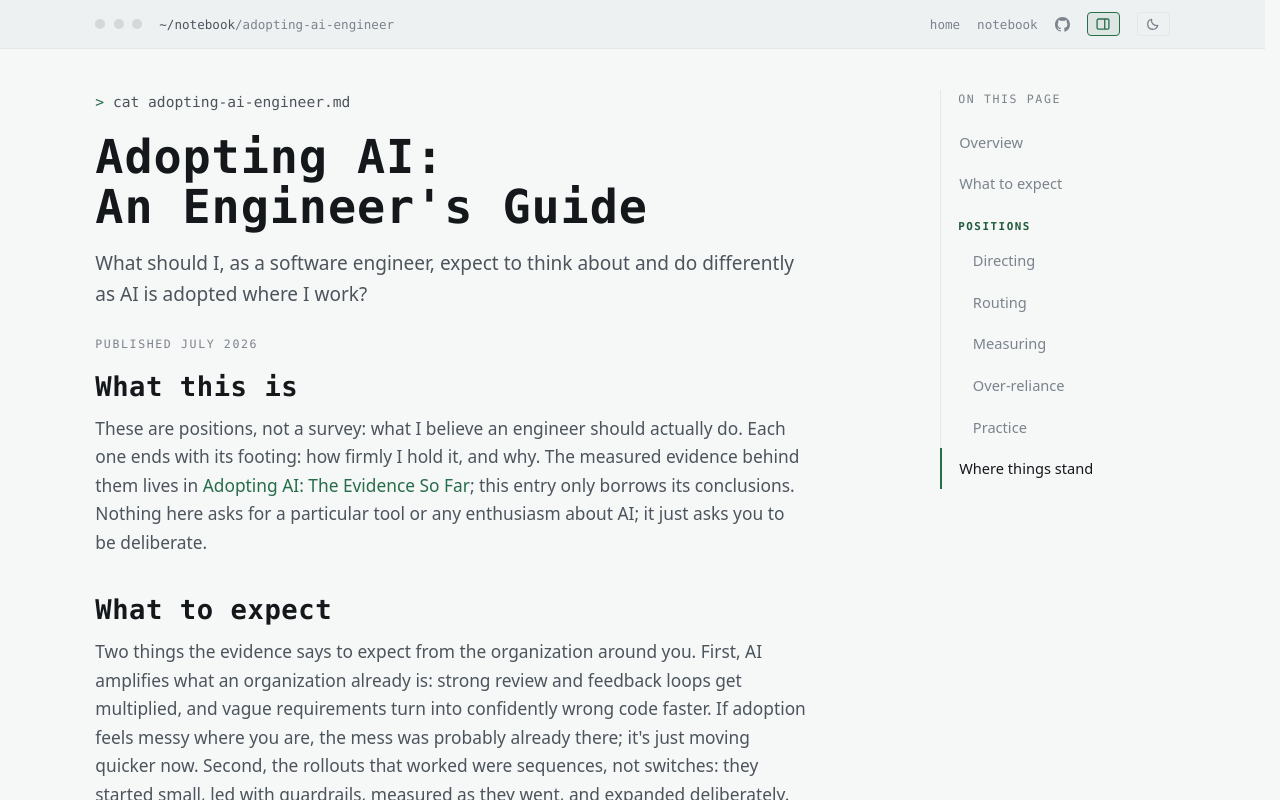
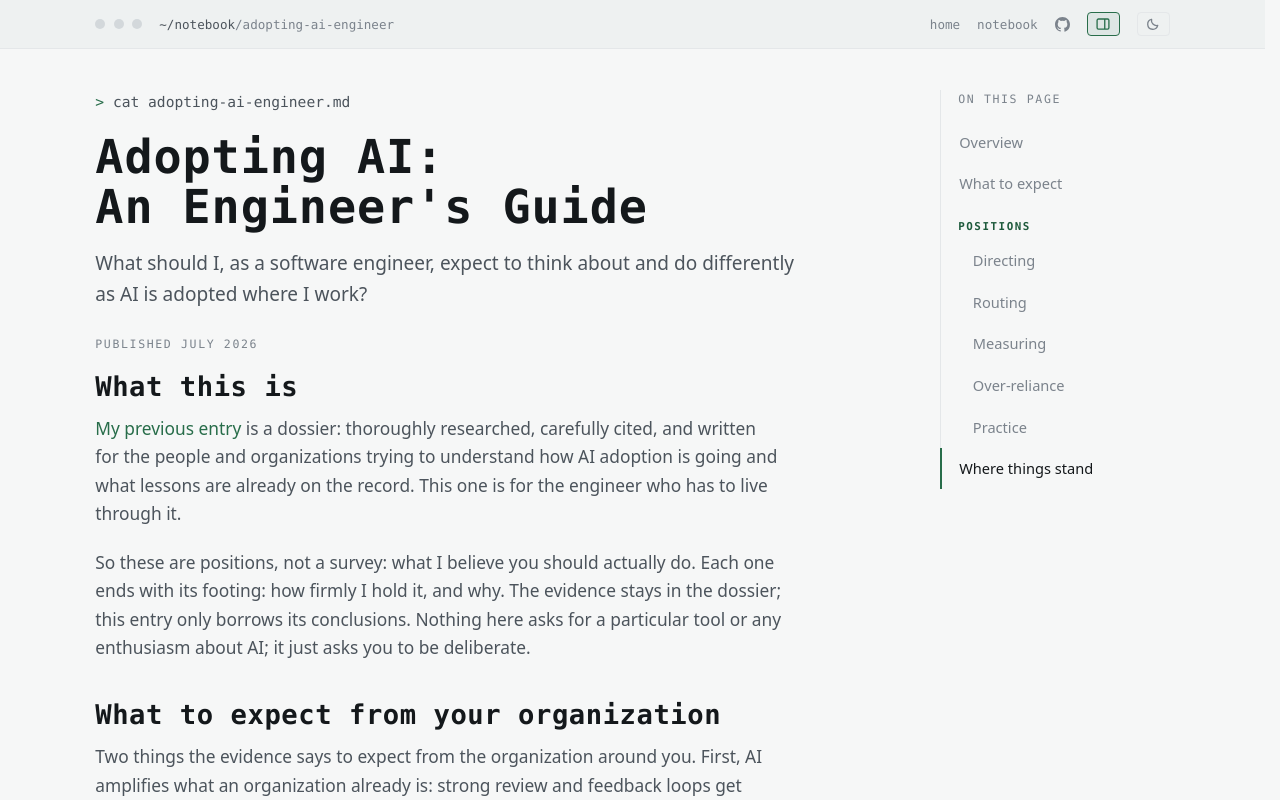
Before and after one commit to niftymonkey/niftymonkey.dev, a Next.js app: page /notebook/adopting-ai-engineer in a window 1280 px wide. Shown: the top 800 px of the page. Built offline with nearby package versions, Linux system fonts and the light colour scheme.

Commit message:
feat: open the guide with the dossier handoff and clarify the expectations header

```diff
--- a/content/notebook/adopting-ai-engineer/entry.mdx
+++ b/content/notebook/adopting-ai-engineer/entry.mdx
@@ -9,11 +9,13 @@ import { Masthead, Position, Footing, Mode } from '@/components/notebook/entry-k
 
 <Position id="what-this-is" title="What this is">
 
-These are positions, not a survey: what I believe an engineer should actually do. Each one ends with its footing: how firmly I hold it, and why. The measured evidence behind them lives in [Adopting AI: The Evidence So Far](/notebook/adopting-ai-evidence); this entry only borrows its conclusions. Nothing here asks for a particular tool or any enthusiasm about AI; it just asks you to be deliberate.
+[My previous entry](/notebook/adopting-ai-evidence) is a dossier: thoroughly researched, carefully cited, and written for the people and organizations trying to understand how AI adoption is going and what lessons are already on the record. This one is for the engineer who has to live through it.
+
+So these are positions, not a survey: what I believe you should actually do. Each one ends with its footing: how firmly I hold it, and why. The evidence stays in the dossier; this entry only borrows its conclusions. Nothing here asks for a particular tool or any enthusiasm about AI; it just asks you to be deliberate.
 
 </Position>
 
-<Position id="expect" title="What to expect">
+<Position id="expect" title="What to expect from your organization">
 
 Two things the evidence says to expect from the organization around you. First, AI amplifies what an organization already is: strong review and feedback loops get multiplied, and vague requirements turn into confidently wrong code faster. If adoption feels messy where you are, the mess was probably already there; it's just moving quicker now. Second, the rollouts that worked were sequences, not switches: they started small, led with guardrails, measured as they went, and expanded deliberately. Yours may look nothing like that; plenty of organizations hand everyone the tool at once. If that's where you are, the pattern still tells you something useful: what's missing, and the most important missing pieces (working agreements, review norms, machine-checkable verification) are things a single team can build without waiting for the organization.
 
```
